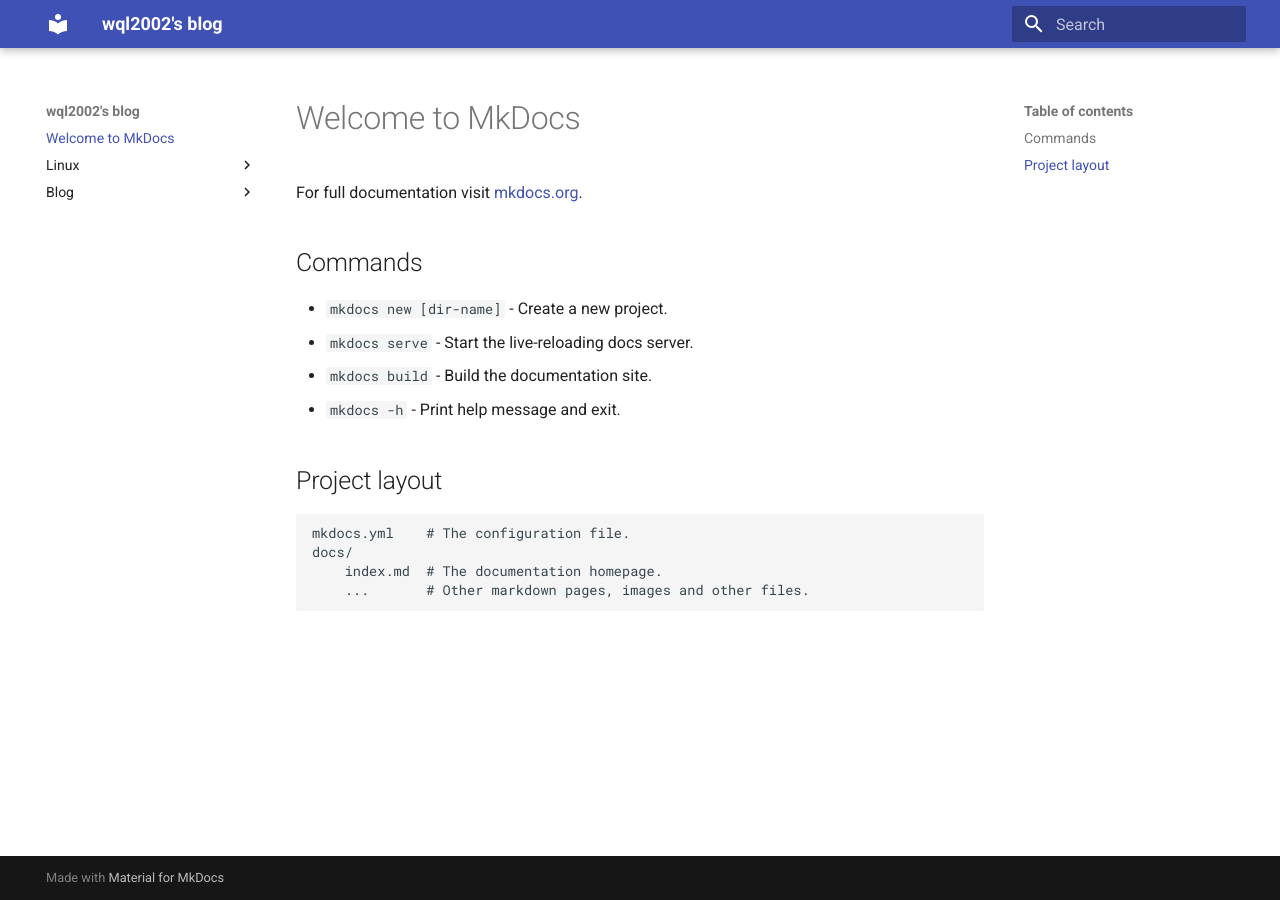
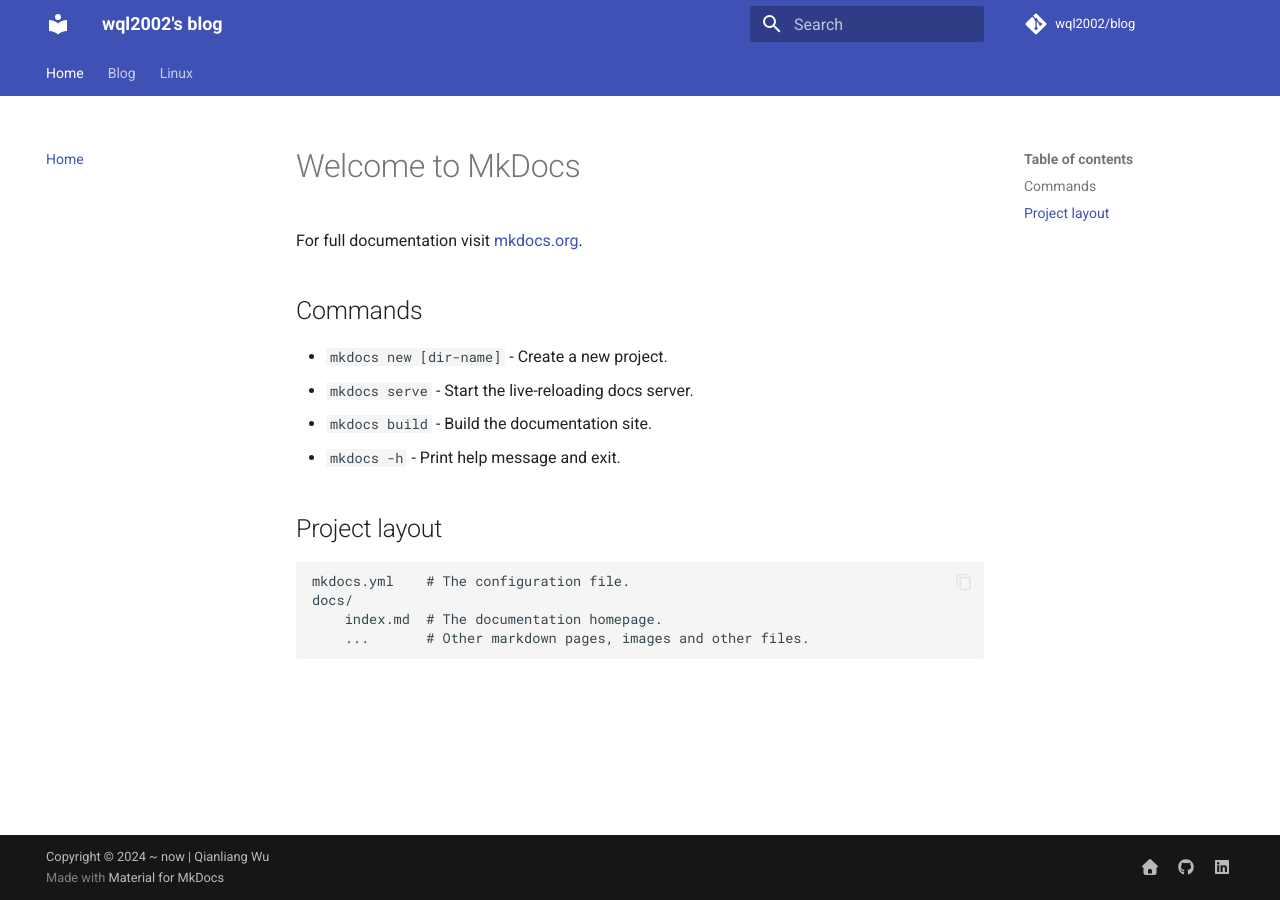
Before and after one commit to wql2002/blog, an MkDocs documentation site: the page built from docs/index.md, in a window 1280 px wide. Built offline with MkDocs 1.6.1 and Material for MkDocs 9.7.7, drawn with Linux system fonts in a browser that asks for light colours; comment, search, counter and statistics services are not loaded.

Commit message:
update mkdocs config

```diff
--- a/mkdocs.yml
+++ b/mkdocs.yml
@@ -2,9 +2,62 @@ site_name: wql2002's blog
 site_description: wql2002's personal blog, including learning materials, course notes, etc.
 site_url: http://www.example.com
 
+# repo info
+repo_name: wql2002/blog
+repo_url: https://github.com/wql2002/blog
+
+# copyright info
+copyright: Copyright &copy; 2024 ~ now | Qianliang Wu
+
 theme:
   name: material
+  features:
+  - content.code.copy
+  - navigation.indexes
+  - navigation.tabs
+  - navigation.top
+  - navigation.sections
+  - search.highlight
+  - toc.follow
 
 plugins:
   - search
-  - blog
+  - include_dir_to_nav
+  - blog:
+      blog_toc: true
+      archive_date_format: MMMM yyyy
+      # categories_allowed:
+      #   - TBA
+      pagination_per_page: 10
+      post_slugify: !!python/object/apply:pymdownx.slugs.slugify
+        kwds:
+          case: lower
+  - tags
+  - rss:
+      match_path: "blog/.*"
+      date_from_meta:
+        as_creation: date.created
+        as_update: date.updated
+
+extra:
+  social:
+    - icon: fontawesome/solid/house
+      link: https://wql2002.github.io/
+    - icon: fontawesome/brands/github
+      link: https://github.com/wql2002
+    - icon: fontawesome/brands/linkedin
+      link: https://www.linkedin.com/in/qianliang-wu-370551253/
+
+markdown_extensions:
+  - attr_list
+  - pymdownx.emoji:
+      emoji_index: !!python/name:material.extensions.emoji.twemoji
+      emoji_generator: !!python/name:material.extensions.emoji.to_svg
+
+nav:
+  - Home: index.md
+  - Blog:
+    - blog/index.md
+  - Linux:
+    - Linux/index.md
+    - Posts: Linux/posts
```
